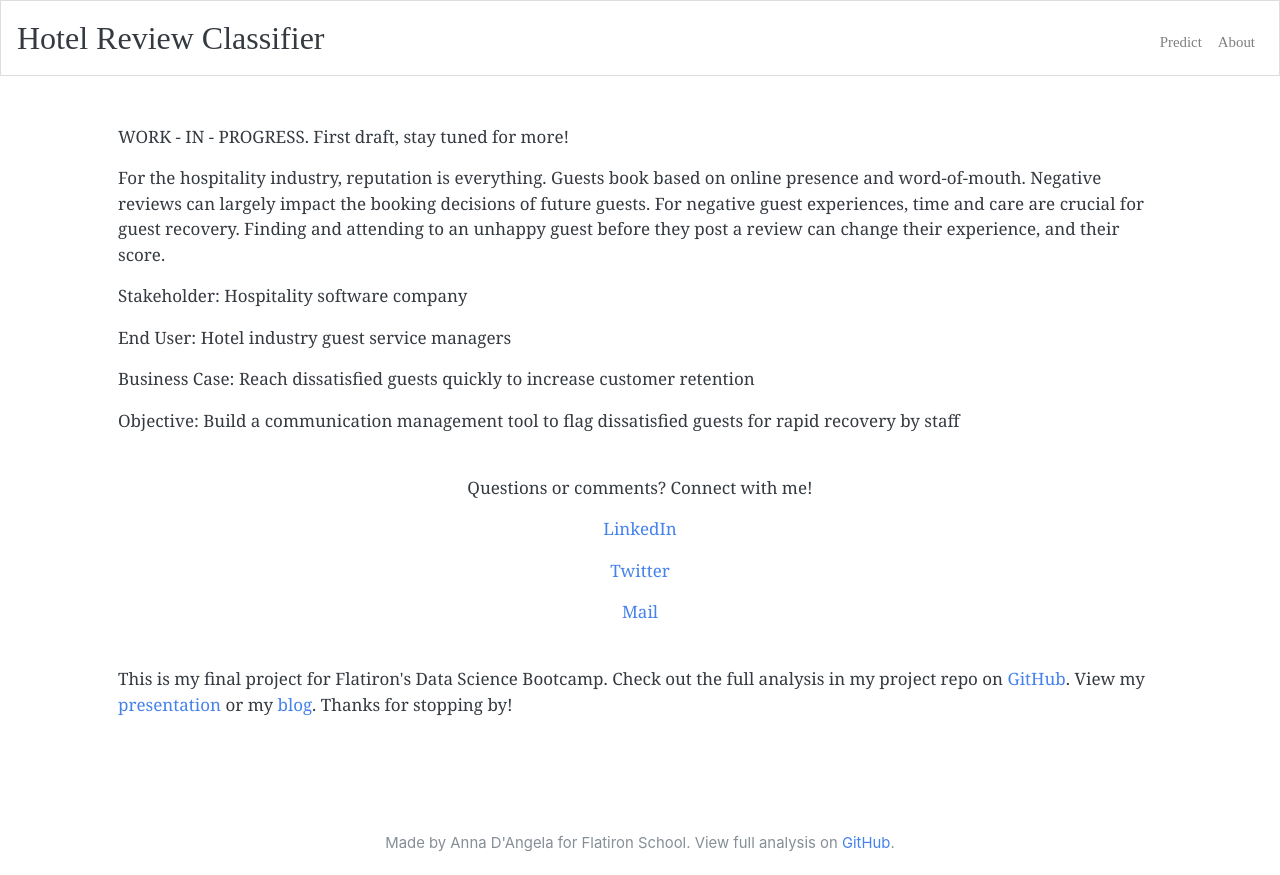
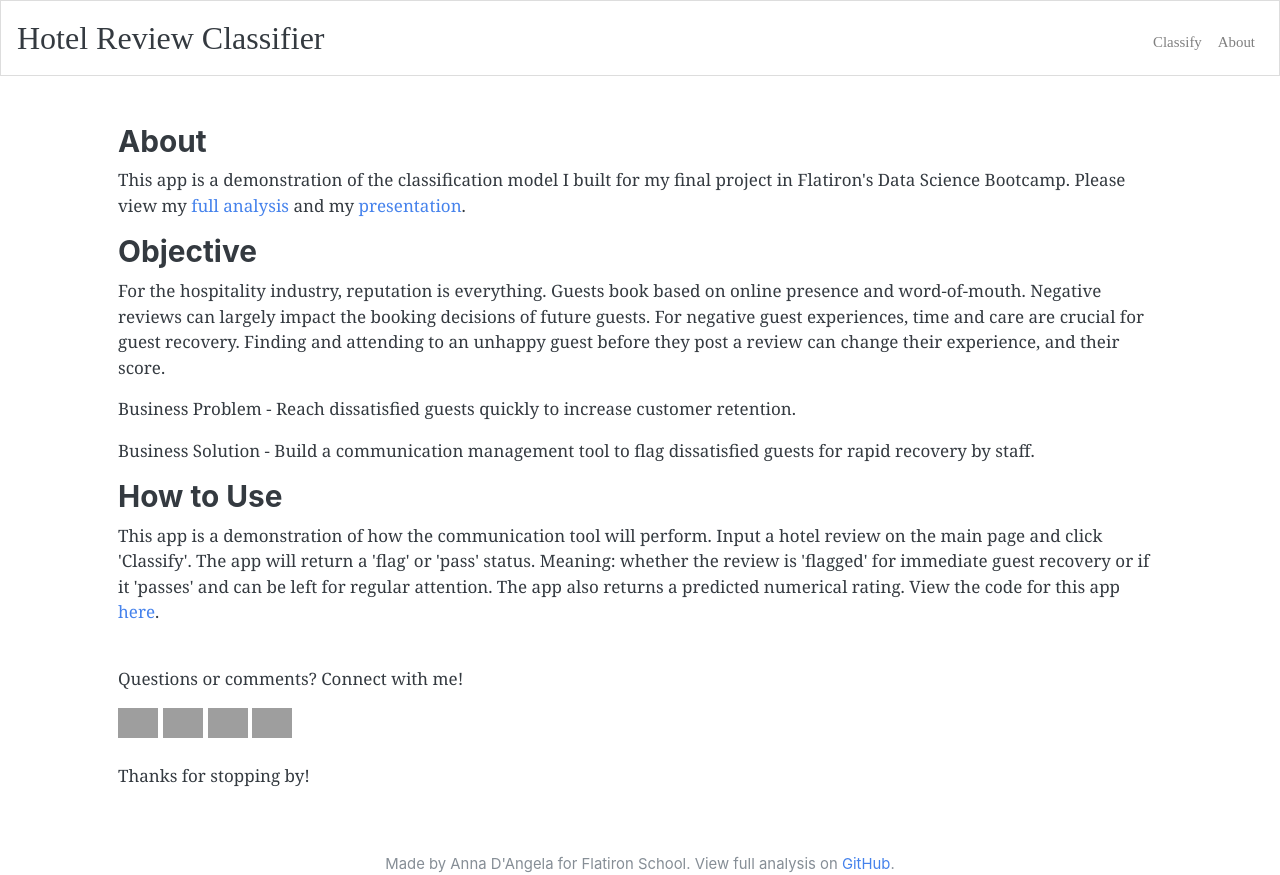
Before and after one commit to anna-dang/review_app, a Flask app: page /about in a window 1280 px wide. Before the commit the page ends 852 px from the top, so only its background shows below. Run offline with Flask 2, Linux system fonts and the light colour scheme; parts of the project's set-up code (start-up, migrations or seed data) failed here and were passed over; some libraries are stand-ins or nearby versions; grey boxes are pictures that could not be loaded.

Commit message:
add "how to use"

```diff
--- a/app.py
+++ b/app.py
@@ -13,11 +13,13 @@ rank_model = pickle.load(open('sgd_5.pickle','rb'))
 # Map the route (end of URL) to each function
 @app.route('/')
 def index():
+
     # Render homepage
     return render_template('index.html')
 
 @app.route("/predict", methods=["GET", "POST"])
 def predict():
+    # If form completed and triggered, predict on input and return result
     if request.method == "POST":
 
         # Get review from user
@@ -28,17 +30,17 @@ def predict():
         rank = rank_model.predict([review])
 
         if flagged == 'flag':
-            return render_template("flag_result.html", pred = rank)
+            return render_template("flag_result.html", pred = rank[0])
         else:
-            return render_template("pass_result.html", pred = rank)
+            return render_template("pass_result.html", pred = rank[0])
 
+    # On "Get" mode, display the input form
     else:
         return render_template("index.html")
 
 
 @app.route('/about')
 def about():
-    # Render homepage
     return render_template('about.html')
 
 
--- a/static/styles.css
+++ b/static/styles.css
@@ -27,7 +27,7 @@ main
     overflow-x: auto;
 
     /* center contents */
-    text-align: center;
+    text-align: left;
 }
 
 main img
@@ -35,9 +35,3 @@ main img
     /* constrain images on small screens */
     max-width: 100%;
 }
-
-
-p
-{
-    text-align: left;
-}
--- a/templates/about.html
+++ b/templates/about.html
@@ -7,26 +7,35 @@
 {% block main %}
 
 <body>
-    <p>WORK - IN - PROGRESS. First draft, stay tuned for more!</p>
-    <p>For the hospitality industry, reputation is everything.
+    <h3>About</h3>
+    <p style="text-align:left;"> This app is a demonstration of the classification
+        model I built for my final project in Flatiron's Data Science Bootcamp.
+        Please view my <a href="https://github.com/anna-dang/mod05-capstone-NLP">full analysis</a> and my
+        <a href='https://docs.google.com/presentation/d/1RRYsUs9rEWzMNWBq15tbA3YPxuJFMx6x2mFG-c_z_z4/present?slide=id.gb40562cf50_0_68'>presentation</a>.
+    </br>
+    <h3>Objective</h3>
+    <p style="text-align:left;">For the hospitality industry, reputation is everything.
         Guests book based on online presence and word-of-mouth.
         Negative reviews can largely impact the booking decisions of future guests.
         For negative guest experiences, time and care are crucial for guest recovery.
         Finding and attending to an unhappy guest before they post a review can change their experience, and their score.</p>
-        <p>Stakeholder: Hospitality software company</p>
-        <p>End User: Hotel industry guest service managers</p>
-        <p>Business Case: Reach dissatisfied guests quickly to increase customer retention</p>
-        <p>Objective: Build a communication management tool to flag dissatisfied guests for rapid recovery by staff</p>
+    <p style="text-align:left;">Business Problem - Reach dissatisfied guests quickly to increase customer retention.</p>
+    <p style="text-align:left;">Business Solution - Build a communication management tool to flag dissatisfied guests for rapid recovery by staff.</p>
+    <h3>How to Use</h3>
+    <p style="text-align:left;">This app is a demonstration of how the communication tool will perform.
+        Input a hotel review on the main page and click 'Classify'.
+        The app will return a 'flag' or 'pass' status.
+        Meaning: whether the review is 'flagged' for immediate guest recovery or if it 'passes' and can be left for regular attention.
+        The app also returns a predicted numerical rating. View the code for this app <a href="https://github.com/anna-dang/review_app">here</a>.</p>
     </br>
-    <p style="text-align:center;">Questions or comments? Connect with me!</p>
-    <p style="text-align:center;"><a href='https://www.linkedin.com/in/anna-dangela/'>LinkedIn</a></p>
-    <p style="text-align:center;"><a href='https://twitter.com/_dangelaa'>Twitter</a></p>
-    <p style="text-align:center;"><a href='mailto:annaadangela@gmail.com'>Mail</a></p>
+    <p>Questions or comments? Connect with me!</p>
+    <a href="https://linkedin.com/in/anna-dangela" target="blank"><img align="center" src="https://cdn.jsdelivr.net/npm/simple-icons@3.0.1/icons/linkedin.svg" alt="anna-dangela" height="30" width="40" /></a>
+    <a href="https://github.com/anna-dang" target="blank"><img align="center" src="https://cdn.jsdelivr.net/npm/simple-icons@3.0.1/icons/github.svg" alt="anna-dang" height="30" width="40" /></a>
+    <a href="https://twitter.com/_dangelaa" target="blank"><img align="center" src="https://cdn.jsdelivr.net/npm/simple-icons@3.0.1/icons/twitter.svg" alt="_dangelaa" height="30" width="40" /></a>
+    <a href="https://medium.com/@annadangela" target="blank"><img align="center" src="https://cdn.jsdelivr.net/npm/simple-icons@3.0.1/icons/medium.svg" alt="@annadangela" height="30" width="40" /></a>
     </br>
-    <p>This is my final project for Flatiron's Data Science Bootcamp. Check out the full analysis in my project repo on <a href="https://github.com/anna-dang/mod05-capstone-NLP">GitHub</a>. View my <a href='https://docs.google.com/presentation/d/1RRYsUs9rEWzMNWBq15tbA3YPxuJFMx6x2mFG-c_z_z4/present?slide=id.gb40562cf50_0_68'>presentation</a>
-        or my <a href="https://annadangela.medium.com">blog</a>. Thanks for stopping by!</p>
     </br>
+    <p>Thanks for stopping by!</p>
 </body>
-</br>
 
 {% endblock %}
--- a/templates/flag_result.html
+++ b/templates/flag_result.html
@@ -6,8 +6,9 @@
 
 {% block main %}
     <body>
-        <p style="text-align:center;">Flag for review!</p>
-        <p style="text-align:center;">Predicted score {{ pred }}</p>
+        <h3 style="text-align:center;">Flag!</h3>
+        <p style="text-align:center;">Expedite for guest recovery!</p>
+        <p style="text-align:center;">Predicted rating: {{ pred }}</p>
         </br>
     </body>
     </br>
--- a/templates/index.html
+++ b/templates/index.html
@@ -9,9 +9,10 @@
         <form action="/predict" method="post">
             <div class="form-group">
                 <input autocomplete="off" autofocus class="form-control"
-                        name="in_review" placeholder="Input review" type="text">
+                        name="in_review" placeholder="Input a hotel review..." type="text">
             </div>
-            <button class="btn btn-primary" type="submit">Predict</button>
+            <button class="btn btn-primary" type="submit">Classify</button>
         </form>
     </body>
+
 {% endblock %}
--- a/templates/layout.html
+++ b/templates/layout.html
@@ -3,25 +3,18 @@
 <html lang="en">
 
     <head>
-
         <!-- Required meta tags for character type and phone view settings -->
         <meta charset="utf-8">
         <meta name="viewport" content="width=device-width, initial-scale=1, shrink-to-fit=no">
 
         <!-- documentation at http://getbootstrap.com/docs/4.1/, alternative themes at https://bootswatch.com/ -->
         <link href="https://stackpath.bootstrapcdn.com/bootswatch/4.5.2/litera/bootstrap.min.css" rel="stylesheet">
-
         <link href="../static/styles.css" rel="stylesheet">
 
-        <script src="https://code.jquery.com/jquery-3.3.1.min.js"></script>
-        <script src="https://cdnjs.cloudflare.com/ajax/libs/popper.js/1.14.3/umd/popper.min.js"></script>
-        <script src="https://maxcdn.bootstrapcdn.com/bootstrap/4.1.3/js/bootstrap.min.js"></script>
         <title>Hotel Review Classifier: {% block title %}{% endblock %}</title>
-
     </head>
 
     <body>
-
         <nav class="navbar navbar-expand-md navbar-light bg-light border">
             <a class="navbar-brand" href="/">Hotel Review Classifier</a>
             <button aria-controls="navbar" aria-expanded="false" aria-label="Toggle navigation" class="navbar-toggler" data-target="#navbar" data-toggle="collapse" type="button">
@@ -29,28 +22,18 @@
             </button>
             <div class="collapse navbar-collapse" id="navbar">
                     <ul class="navbar-nav ml-auto mt-2">
-                        <li class="nav-item"><a class="nav-link" href="/">Predict</a></li>
+                        <li class="nav-item"><a class="nav-link" href="/">Classify</a></li>
                         <li class="nav-item"><a class="nav-link" href="/about">About</a></li>
                     </ul>
             </div>
         </nav>
 
-        {% if get_flashed_messages() %}
-            <header>
-                <div class="alert alert-primary border text-center" role="alert">
-                    {{ get_flashed_messages() | join(" ") }}
-                </div>
-            </header>
-        {% endif %}
-
         <main class="container p-5">
-            {% block main %}{% endblock %}
+            {% block main %} <!-- template pages populate here -->{% endblock %}
         </main>
 
         <footer class="small text-center text-muted">
            Made by Anna D'Angela for Flatiron School. View full analysis on <a href="https://github.com/anna-dang/mod05-capstone-NLP">GitHub</a>.
         </footer>
-
     </body>
-
 </html>
--- a/templates/pass_result.html
+++ b/templates/pass_result.html
@@ -6,8 +6,9 @@
 
 {% block main %}
     <body>
-        <p>Pass!</p>
-        <p>Predicted score {{ pred }}</p>
+        <h3 style="text-align:center;">Pass!</h3>
+        <p style="text-align:center;"> Suitable for regular attention.</p>
+        <p style="text-align:center;">Predicted rating: {{ pred }}</p>
         </br>
     </body>
     </br>
```
Also changed, not shown: README.md.
